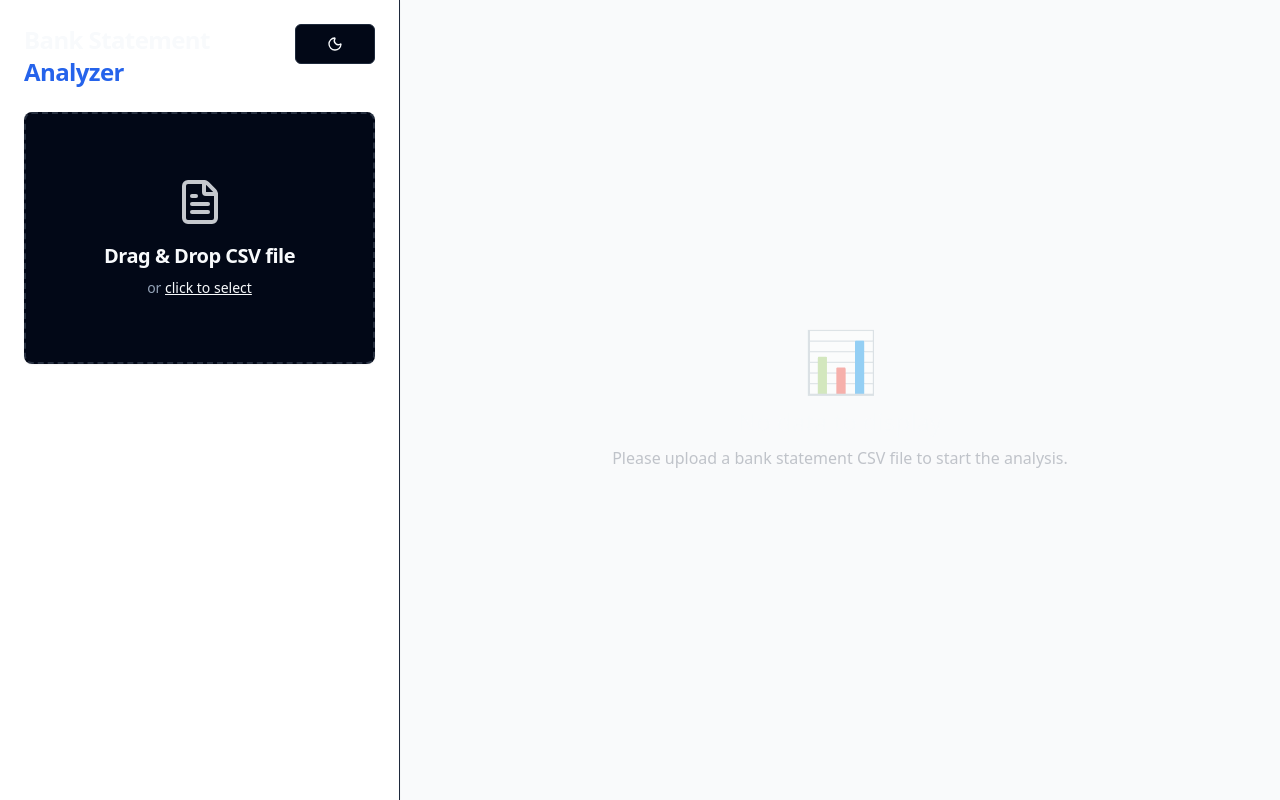
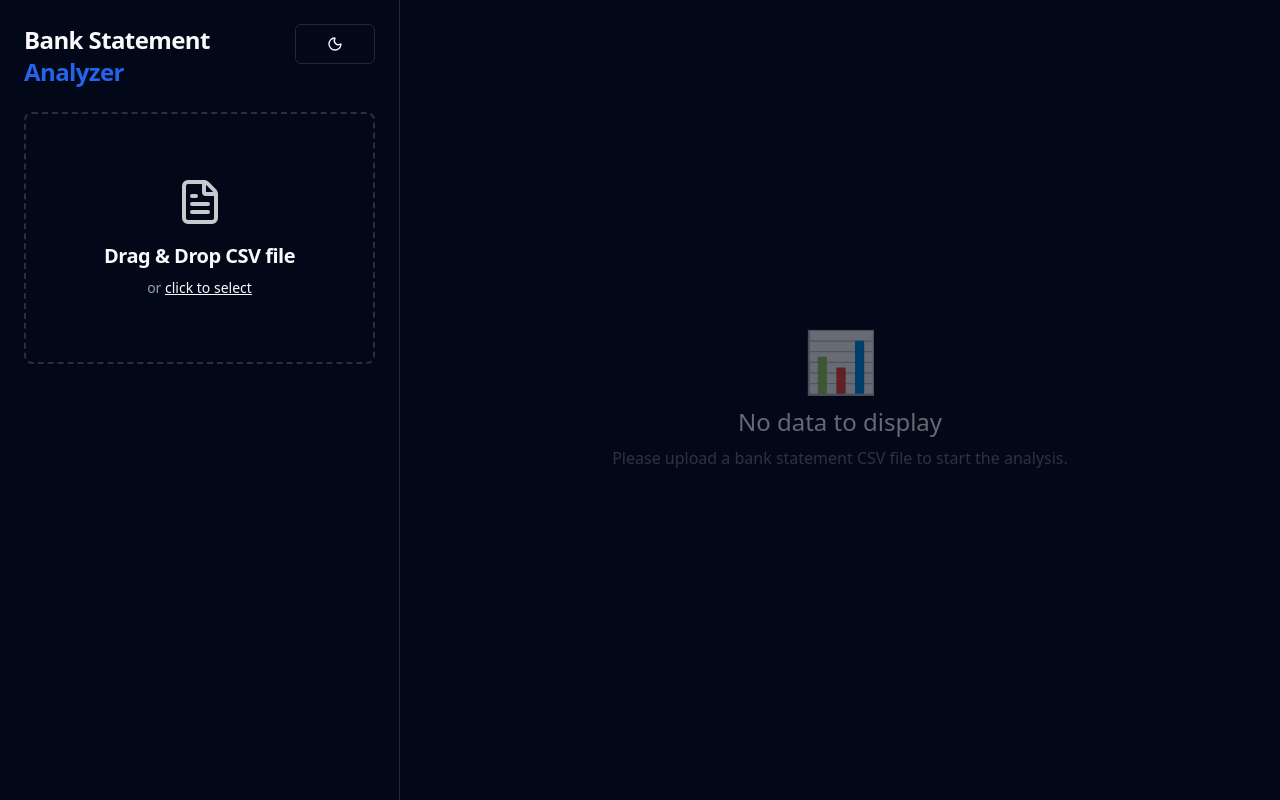
Before and after one commit to AndrKirienko/bank-statement-analyzer, a Next.js app: page / in a window 1280 px wide. Built offline with nearby package versions, Linux system fonts and the light colour scheme.

Commit message:
style: Refactor UI colors to support dark mode using CSS variables

```diff
--- a/src/app/page.tsx
+++ b/src/app/page.tsx
@@ -23,12 +23,12 @@ export default function HomePage() {
 
   return (
     <main className="flex min-h-screen bg-gray-50">
-      <aside className="sticky top-0 flex h-screen w-[400px] flex-col gap-6 overflow-y-auto border-r bg-white p-6 shadow-sm">
+      <aside className="sticky top-0 flex h-screen w-[400px] flex-col gap-6 overflow-y-auto border-r bg-card p-6 shadow-sm">
         <div>
           <div className="flex justify-between">
             <h1 className="mb-6 text-2xl font-bold tracking-tight">
-            Bank Statement <br /> <span className="text-blue-600">Analyzer</span>
-          </h1>
+              Bank Statement <br /> <span className="text-blue-600">Analyzer</span>
+            </h1>
             <div className="w-20">
               <ThemeToggle />
             </div>
@@ -40,15 +40,15 @@ export default function HomePage() {
         <ValidationErrors errors={errors} />
       </aside>
 
-      <section className="flex-1 overflow-y-auto p-10">
+      <section className="flex-1 overflow-y-auto bg-card p-10">
         {transactions.length > 0 ? (
           <div className="duration-500 animate-in fade-in">
-            <h2 className="mb-6 text-xl font-semibold text-gray-700">Financial Overview</h2>
+            <h2 className="mb-6 text-xl font-semibold">Financial Overview</h2>
 
             <SummaryCards transactions={transactions} />
 
             <div className="mt-8">
-              <h2 className="mb-4 text-xl font-semibold text-gray-700">Detailed Report</h2>
+              <h2 className="mb-4 text-xl font-semibold">Detailed Report</h2>
 
               <div className="flex flex-col items-start gap-6 lg:flex-row">
                 <div className="w-full flex-1 overflow-hidden">
--- a/src/components/TopCounterparties.tsx
+++ b/src/components/TopCounterparties.tsx
@@ -28,7 +28,7 @@ export const TopCounterparties: React.FC<TopCounterpartiesProps> = ({ transactio
               key={index}
               className="border-muted flex flex-col border-b pb-2 last:border-0 last:pb-0"
             >
-              <span className="truncate text-sm font-medium text-gray-700" title={item.name}>
+              <span className="truncate text-sm font-medium text-primary" title={item.name}>
                 {item.name}
               </span>
               <span className="text-lg font-bold text-red-600">-{item.total.toFixed(2)}</span>
--- a/src/components/TransactionTable.tsx
+++ b/src/components/TransactionTable.tsx
@@ -41,7 +41,7 @@ export const TransactionTable: React.FC<TransactionTableProps> = ({ data }) => {
               key={f}
               onClick={() => setFilter(f)}
               className={`rounded-sm px-3 py-1 text-sm capitalize transition-all ${
-                filter === f ? "bg-white font-medium shadow-sm" : "text-muted-foreground"
+                filter === f ? "bg-card font-medium shadow-sm" : "text-muted-foreground"
               }`}
             >
               {f}
--- a/src/components/ValidationErrors.tsx
+++ b/src/components/ValidationErrors.tsx
@@ -29,7 +29,9 @@ export const ValidationErrors: React.FC<ValidationErrorsProps> = ({ errors }) =>
             </p>
             <ul className="text-muted-foreground mt-1 list-inside list-disc text-sm">
               {err.messages.map((msg, i) => (
-                <li key={i}>{msg}</li>
+                <li key={i} className="text-primary">
+                  {msg}
+                </li>
               ))}
             </ul>
           </Card>
```
